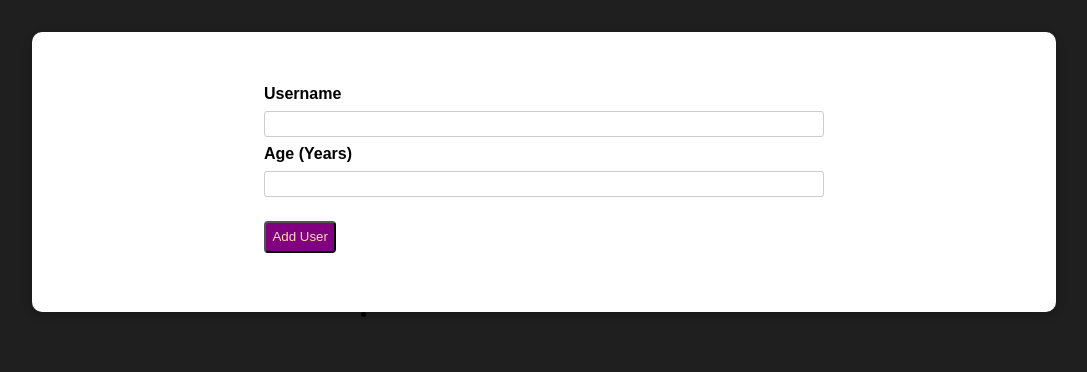
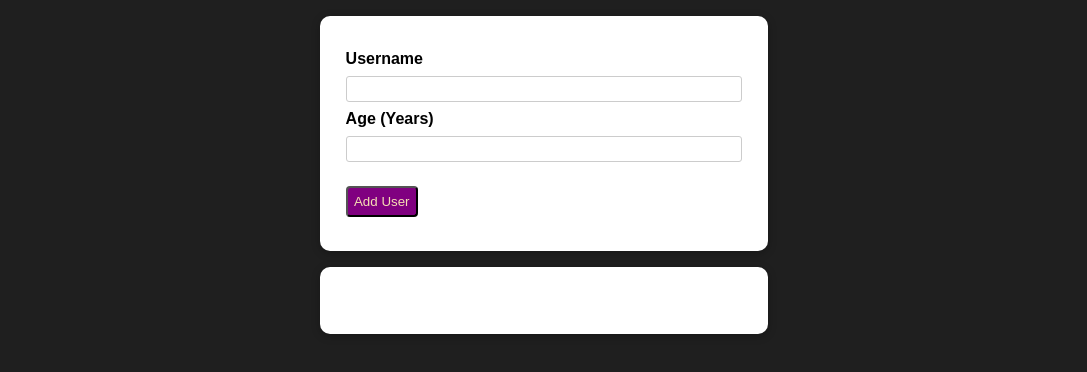
Before and after one commit to Mr-Psmith/DemoUsernameModule, a React (Create React App) app: page / in a window 1280 px wide. Shown: the top 372 px of the page, without its empty margins (96-1183 px from the left). Built offline with nearby package versions, Linux system fonts and the light colour scheme.

Commit message:
almost-90%- ready

```diff
--- a/src/App.css
+++ b/src/App.css
@@ -2,14 +2,14 @@
     width: 70%;
     margin: 4vh auto;
     padding: 1vw;
-    height: 35vh;
+    height: 45vh;
     border-radius: 15px;
 }
 
 .section1 {
     width: 35rem;
     max-width: 90%;
-    margin: 5vh auto;
+    margin: 2vh auto;
   }
 
   .section2 {
--- a/src/App.js
+++ b/src/App.js
@@ -1,24 +1,22 @@
 import React, {useState} from 'react';
 import UserForm from './components/UserForm';
 import UserList from './components/UserList';
-import Card from './UI/Card';
 
 import "./App.css";
 
-function App(props) {
+function App() {
 
-  const [userInform, setUserInfo] = useState("");
+  const [userInform, setUserInfo] = useState([]);/* if here there isn't an empty [] than it has a problem, which is a problem lol */
 
-  const userInfo = (enteredInfo) => {
-    setUserInfo((userInforms) => {
-      return [enteredInfo, ...userInforms];
+  const userInfo = (uName, uAge) => { /* we expect two arguments */
+    setUserInfo((userInforms) => { /* we are taking the old list and appending a new element to it */
+      return [...userInforms, {name: uName, age: uAge}];
     });
   };
 
 
   return (
-    <Card>
-      <div className='container'>
+      <div /* className='container' */>
         <section className='section1'>
           <UserForm onSaveUserInfo={userInfo} />
         </section>
@@ -26,7 +24,6 @@ function App(props) {
           <UserList info={userInform}/>
         </section>
       </div>
-    </Card>
   );
 }
 
--- a/src/UI/Card.css
+++ b/src/UI/Card.css
@@ -3,5 +3,6 @@
     box-shadow: 0 2px 8px rgba(0, 0, 0, 0.26);
     border-radius: 10px;
     width: 80%;
+    padding: 2vw;
     margin: 0 auto;
 }
--- a/src/components/UserForm.js
+++ b/src/components/UserForm.js
@@ -1,5 +1,6 @@
 import React, { useState } from "react";
 import "./UserForm.css";
+import Card from "../UI/Card";
 
 const UserForm = (props) => {
   const [userName, setUserName] = useState("");
@@ -16,9 +17,7 @@ const UserForm = (props) => {
     /* if (userName.trim().length < 2) { isnt working, why???
         return;
     } */
-    const saveUserInfo = { userName, age };
-    console.log(saveUserInfo);
-    props.onSaveUserInfo(saveUserInfo);
+    props.onSaveUserInfo(userName, age);
     /* console.log(userName, age); */
     setAge("");
     setUserName("");
@@ -43,6 +42,7 @@ const UserForm = (props) => {
 
 
   return (
+    <Card>
       <form className="form-control" onSubmit={formSubmitHandler}>
         <label htmlFor="username" >Username</label>
         <input value={userName} id="username" type="text" onChange={userNameInputHandler}></input>
@@ -50,6 +50,7 @@ const UserForm = (props) => {
         <input value={age} id="userage" type="number" min="1" onChange={ageInputHandler}></input>
         <button type="submit">Add User</button>
       </form>
+    </Card>
   );
 };
 
--- a/src/components/UserList.css
+++ b/src/components/UserList.css
@@ -0,0 +1,4 @@
+.container {
+    background-color: white;
+    width: 70vw;
+}
--- a/src/components/UserList.js
+++ b/src/components/UserList.js
@@ -1,22 +1,25 @@
 import React, {useState} from 'react';
 
-
+import Card from '../UI/Card';
 import "./UserList.css";
+import "../App.css"
 
 function UserList(props) {
 
-const [userList, setUserList] = useState("Add a F.n Item please");
+/* const [userList, setUserList] = useState("Add a F.n Item please"); */
 
-const awd9ui = () => {
-  setUserList(props.info);
+/* const awd9ui = () => {
+  setUserList();
 };
-
+ */
   return (
-    <div className='container'>
-      <li>
-        {}
-      </li>
-    </div>
+    <Card>
+      <ul>
+          {props.info.map(user =>
+          <li> {user.name} ({user.age} years old) </li>
+          )}
+      </ul>
+    </Card>
   );
 }
 
```
Lines whose indentation alone changed are shown as unchanged.
